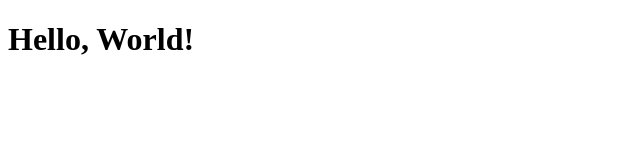
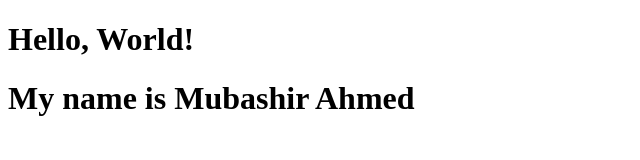
Before and after one commit to Mubashir-Ahmed27/Test, a plain HTML site: page index.html in a window 1280 px wide. Shown: the whole page, without its empty margins (0-640 px from the left). Drawn offline with Linux system fonts and the light colour scheme.

Commit message:
Add file

```diff
--- a/index.html
+++ b/index.html
@@ -1,12 +1,18 @@
 <!DOCTYPE html>
 <html lang="en">
+
 <head>
     <meta charset="UTF-8">
     <meta name="viewport" content="width=device-width, initial-scale=1.0">
     <link rel="stylesheet" href="style.css">
     <title>Document</title>
 </head>
+
 <body>
-    <h1>Hello, World!</h1>
+    <div>
+        <h1>Hello, World!</h1>
+        <h1>My name is Mubashir Ahmed</h1>
+    </div>
 </body>
+
 </html>
```
